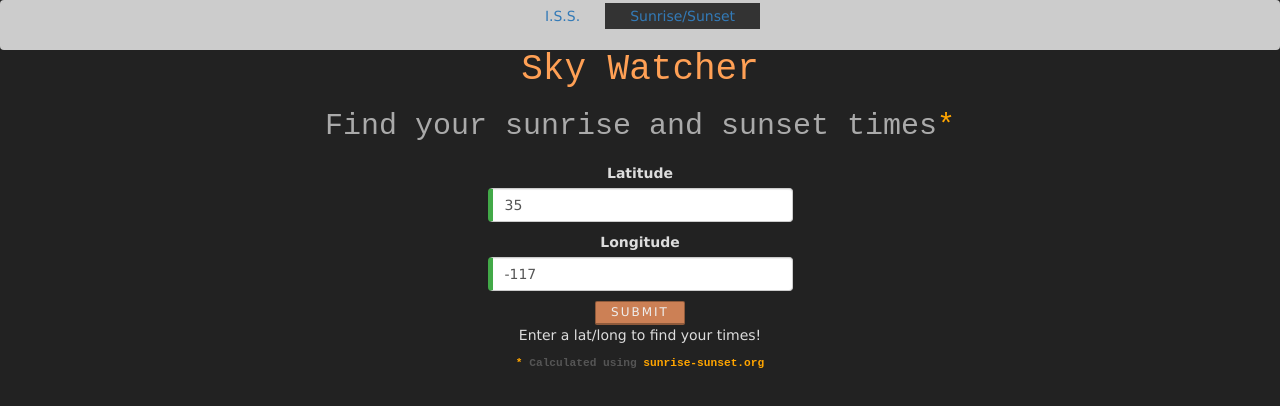
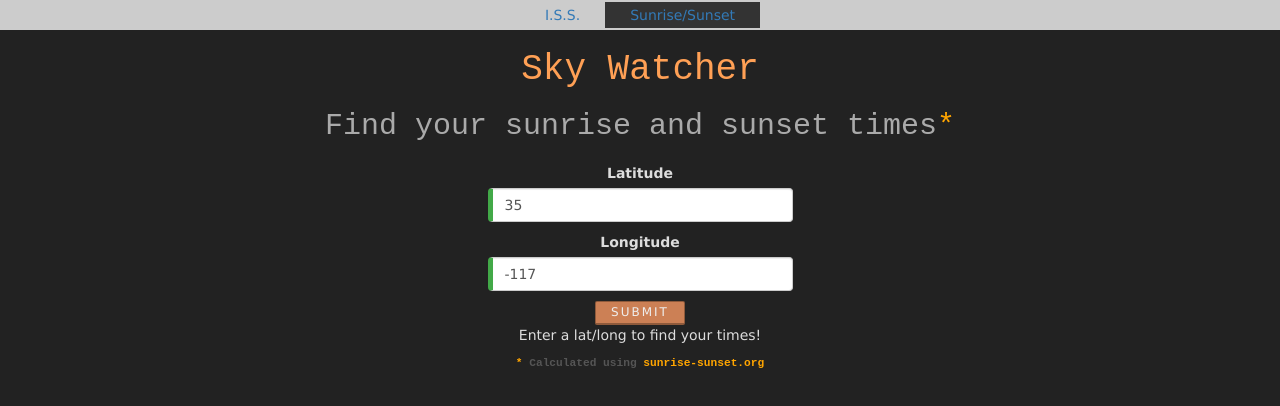
Before and after one commit to SPHornsby/iss-tracker, an Angular app: page /sun in a window 1280 px wide. Shown: the top 406 px of the page. Built offline with nearby package versions, Linux system fonts and the light colour scheme.

Commit message:
Fix navbar styling (unclash with bootstrap)

```diff
--- a/src/app/app.component.css
+++ b/src/app/app.component.css
@@ -1,4 +1,4 @@
-.navbar {
+.navi {
   background-color: #ccc;
   width: 100%;
   padding-top: 5px;
--- a/src/app/app.component.html
+++ b/src/app/app.component.html
@@ -1,4 +1,4 @@
-  <nav class="navbar">
+  <nav class="navi">
     <a routerLink="/main" routerLinkActive="active">I.S.S.</a>
     <a routerLink="/sun" routerLinkActive="active">Sunrise/Sunset</a>
   </nav>
```
